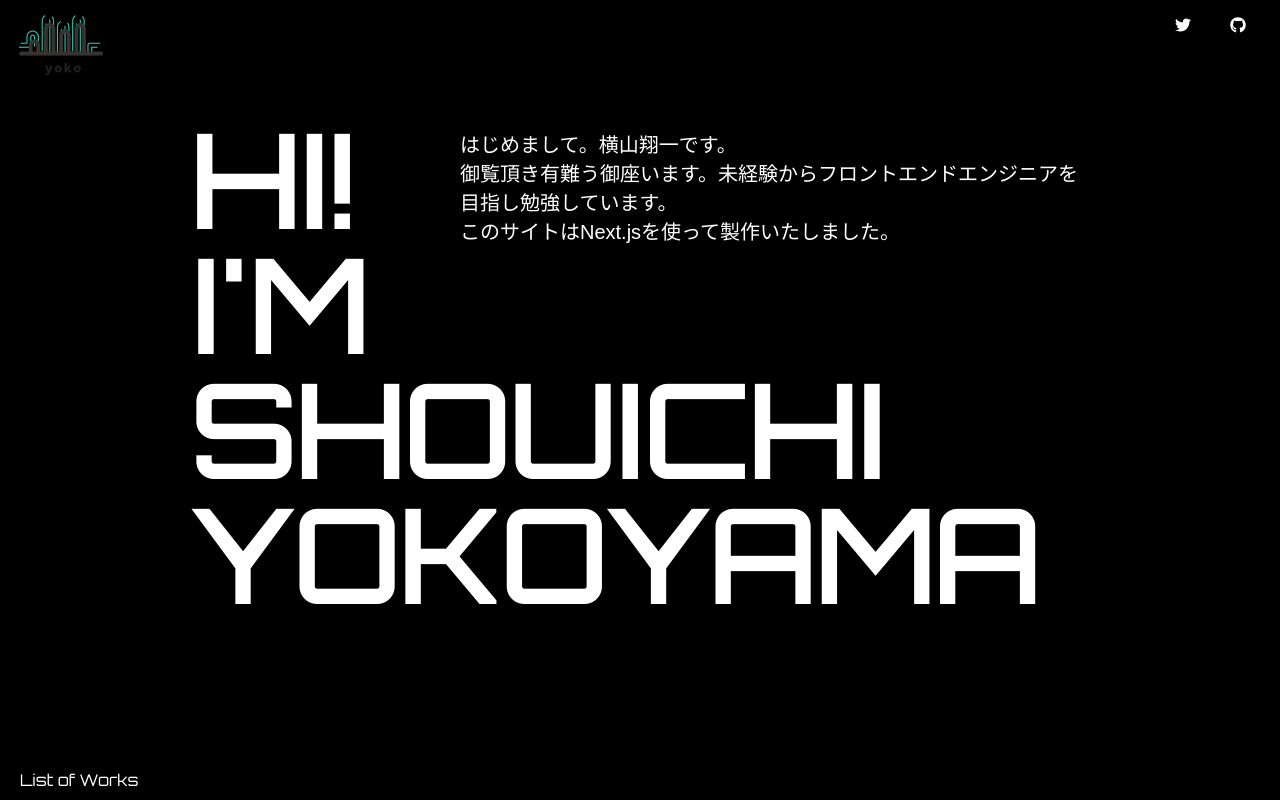
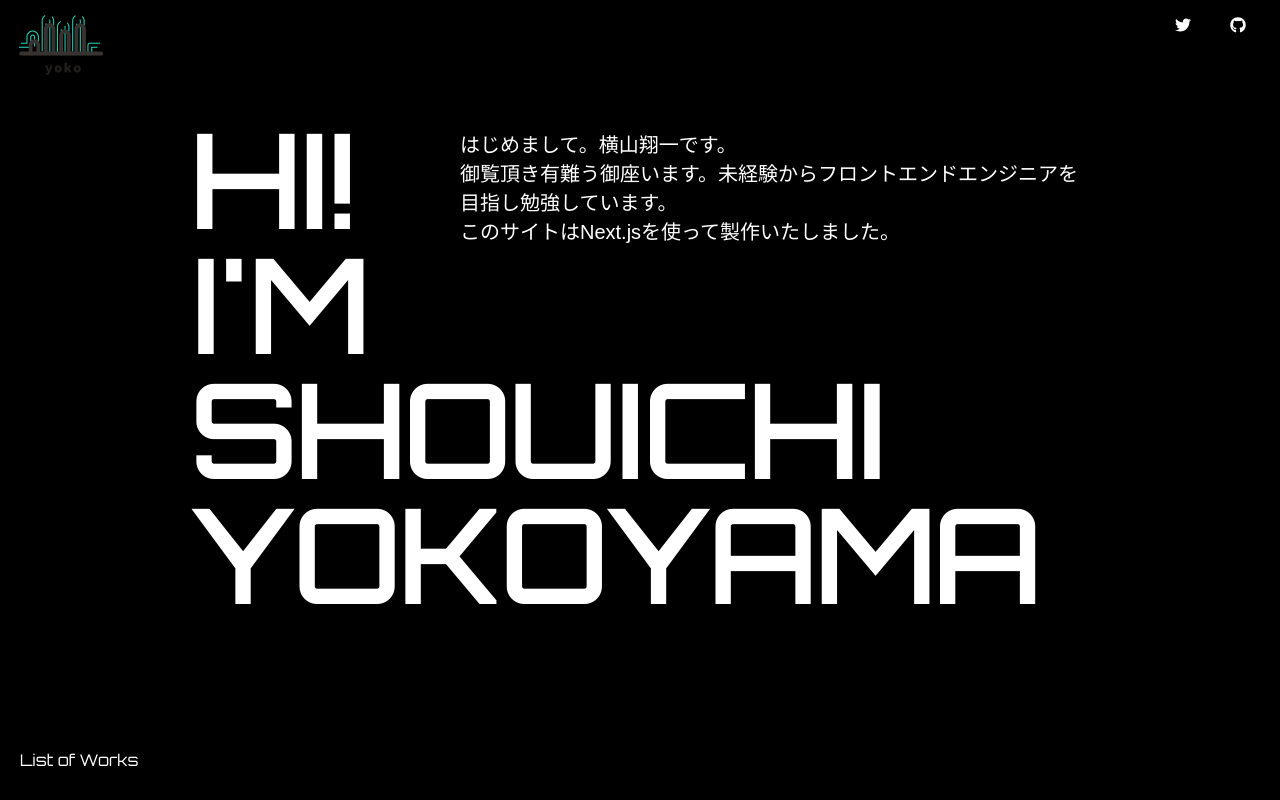
Before and after one commit to shouichi666/portfolio, a Next.js app: page / in a window 1280 px wide. Shown: the top 800 px of the page. Built offline with nearby package versions, Linux system fonts and the light colour scheme; no server answers; the database is empty; a web font is replaced by a local one.

Commit message:
change .skideIn bottom

```diff
--- a/styles/Home.module.scss
+++ b/styles/Home.module.scss
@@ -127,7 +127,7 @@
 
 .slideIn {
   position: absolute;
-  bottom: 10px;
+  bottom: 30px;
   left: 20px;
   animation: listWorkIN 0.51s ease-in;
   cursor: pointer;
```
